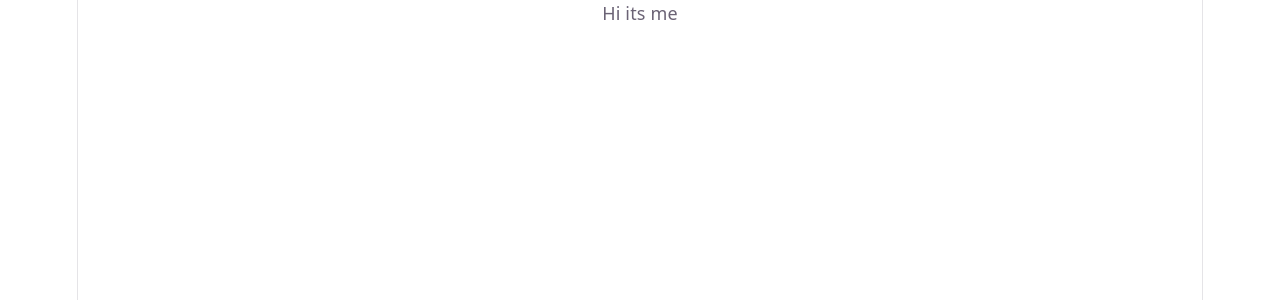
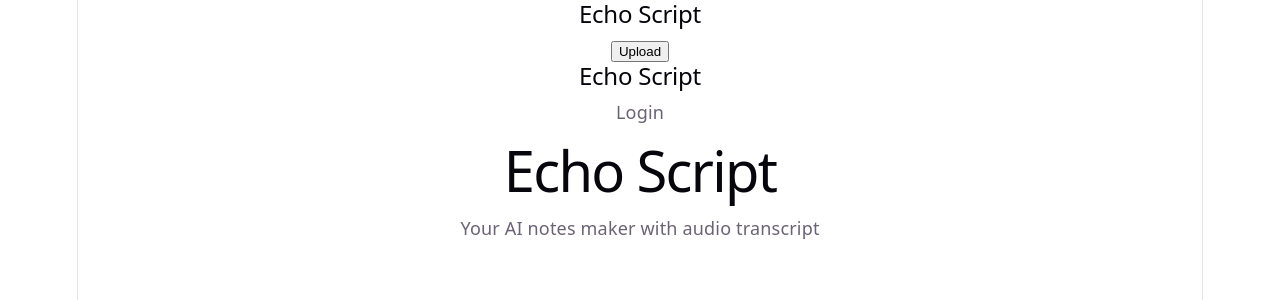
Before and after one commit to Virrender/echo-script-ai, a React app in the folder frontend/: page / in a window 1280 px wide. Shown: the top 300 px of the page. Built offline with nearby package versions, Linux system fonts and the light colour scheme; the HTML template or start-up script is replaced by a standard one.

Commit message:
Set up initial React component structure

```diff
--- a/frontend/src/App.jsx
+++ b/frontend/src/App.jsx
@@ -1,11 +1,28 @@
 
 import './App.css'
+import Hero from './components/Hero'
+import Navbar from './components/Navbar'
+
+
 
 function App() {
-return <div>
-  Hi its me
-</div>
+return (
+  <>
+  <Navbar>
+    <button>Upload</button>
+  </Navbar>
 
+  <Navbar>
+    <p>Login</p>
+  </Navbar>
+
+  <Hero
+  title="Echo Script"
+  subtitle="Your AI notes maker with audio transcript "
+  />
+
+  </>
+);
 }
 
 export default App
--- /dev/null
+++ b/frontend/src/components/Hero.jsx
@@ -0,0 +1,12 @@
+
+
+function Hero({title, subtitle}){
+    return  (
+  <div>
+    <h1>{title}</h1>
+    <p>{subtitle}</p>
+  </div>
+);
+}
+
+export default Hero;
--- /dev/null
+++ b/frontend/src/components/Navbar.jsx
@@ -0,0 +1,11 @@
+
+
+function Navbar({children}){
+    return (
+        <nav>
+            <h2>Echo Script</h2>
+            {children}
+        </nav>
+    );
+}
+export default Navbar;
```
